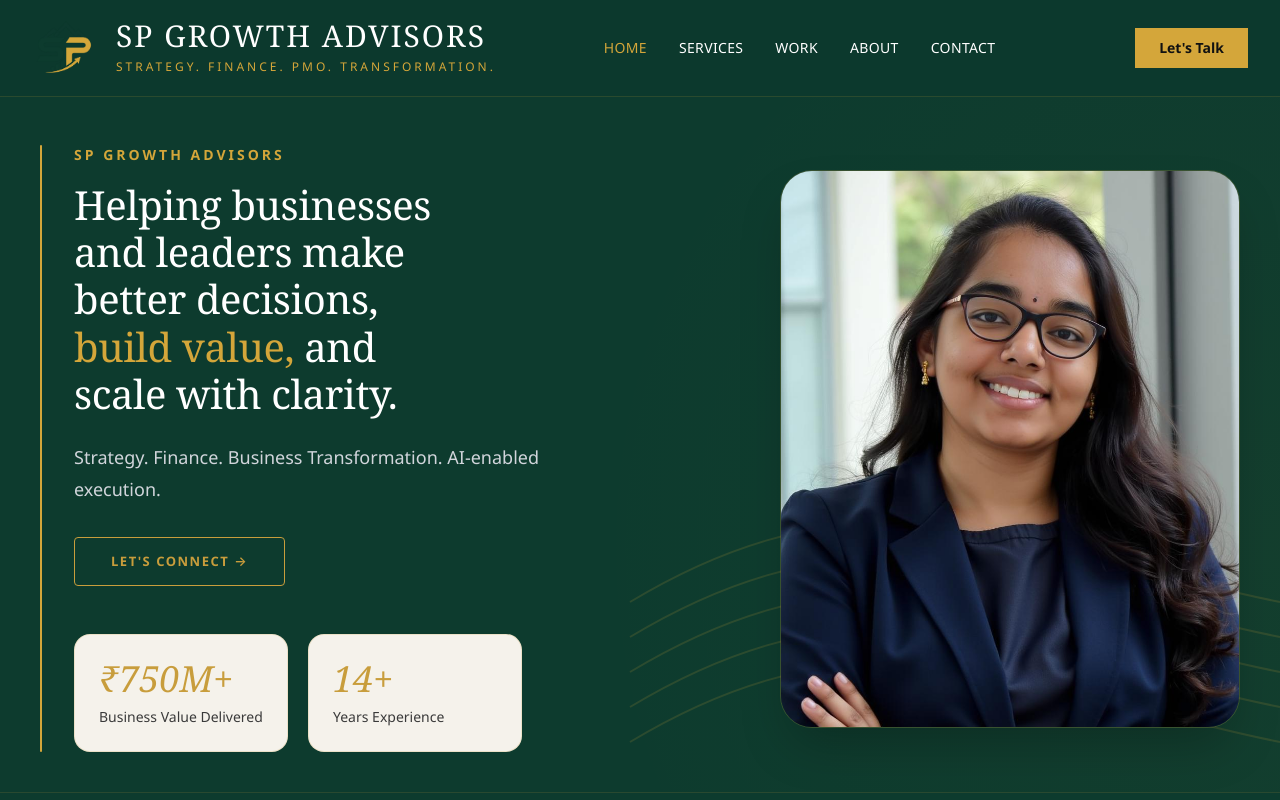
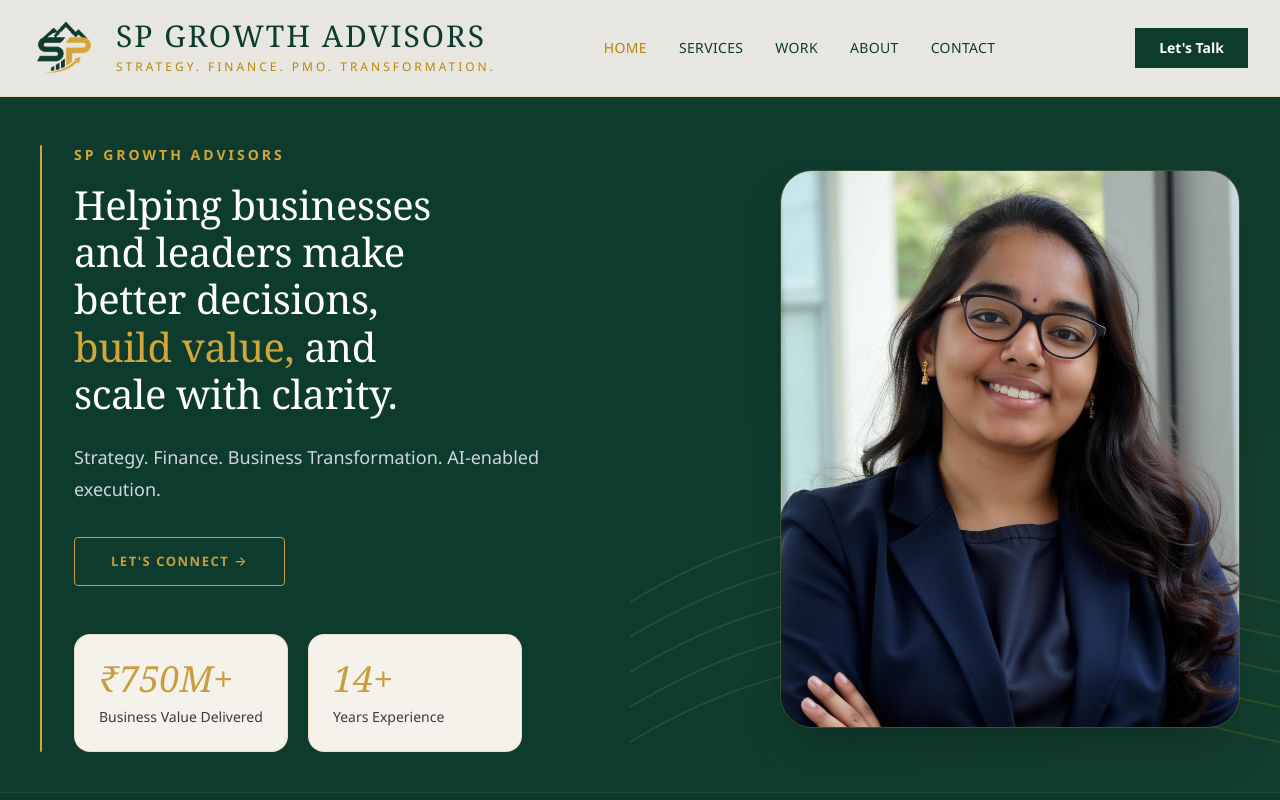
Before and after one commit to SravaniPolina/sravani-portfolio-frontend, a React (Create React App) app: page / in a window 1280 px wide. Shown: the top 800 px of the page. Built offline with nearby package versions, Linux system fonts and the light colour scheme.

Commit message:
Update NavBar.js

```diff
--- a/src/components/NavBar.js
+++ b/src/components/NavBar.js
@@ -14,11 +14,11 @@ export default function NavBar() {
 
   const linkClass = ({ isActive }) =>
     `uppercase tracking-wide text-sm transition ${
-      isActive ? "text-[#D4A63A]" : "text-white hover:text-[#D4A63A]"
+      isActive ? "text-[#B8860B]" : "text-[#0D3B2E] hover:text-[#B8860B]"
     }`;
 
   return (
-    <header className="sticky top-0 z-50 bg-[#0D3B2E]/95 backdrop-blur border-b border-[#D4A63A]/15">
+    <header className="sticky top-0 z-50 bg-[#F5F2EB]/95 backdrop-blur border-b border-[#D4A63A]/25">
       <div className="max-w-7xl mx-auto px-6 lg:px-8">
         <div className="flex items-center justify-between h-auto min-h-[72px] py-3 lg:h-24 lg:py-0">
           <Link
@@ -32,10 +32,10 @@ export default function NavBar() {
               className="h-12 w-12 lg:h-16 lg:w-16 object-contain flex-shrink-0"
             />
             <div>
-              <div className="uppercase text-white tracking-[1px] lg:tracking-[2px] font-serif text-lg lg:text-3xl leading-tight lg:leading-none group-hover:text-[#D4A63A] transition">
+              <div className="uppercase text-[#0D3B2E] tracking-[1px] lg:tracking-[2px] font-serif text-lg lg:text-3xl leading-tight lg:leading-none group-hover:text-[#B8860B] transition">
                 SP GROWTH ADVISORS
               </div>
-              <div className="hidden lg:block uppercase text-[#D4A63A] tracking-[3px] text-xs mt-2 font-medium">
+              <div className="hidden lg:block uppercase text-[#B8860B] tracking-[3px] text-xs mt-2 font-medium">
                 STRATEGY. FINANCE. PMO. TRANSFORMATION.
               </div>
             </div>
@@ -51,22 +51,22 @@ export default function NavBar() {
 
           <Link
             to="/contact"
-            className="hidden lg:flex items-center justify-center bg-[#D4A63A] text-[#111] font-semibold px-6 py-2.5 rounded-lg text-sm hover:scale-105 transition whitespace-nowrap ml-8"
+            className="hidden lg:flex items-center justify-center bg-[#0D3B2E] text-white font-semibold px-6 py-2.5 rounded-lg text-sm hover:scale-105 hover:bg-[#B8860B] hover:text-[#111] transition whitespace-nowrap ml-8"
           >
             Let's Talk
           </Link>
-          <button onClick={() => setIsOpen(!isOpen)} className="lg:hidden text-white text-2xl flex-shrink-0">
+          <button onClick={() => setIsOpen(!isOpen)} className="lg:hidden text-[#0D3B2E] text-2xl flex-shrink-0">
             ☰
           </button>
         </div>
       </div>
       {isOpen && (
-        <div className="lg:hidden bg-[#0D3B2E] border-t border-[#D4A63A]/20">
+        <div className="lg:hidden bg-[#F5F2EB] border-t border-[#D4A63A]/25">
           {navLinks.map((link) => (
             <Link
               key={link.to}
               to={link.to}
-              className="block px-8 py-4 text-white hover:text-[#D4A63A]"
+              className="block px-8 py-4 text-[#0D3B2E] hover:text-[#B8860B]"
               onClick={() => setIsOpen(false)}
             >
               {link.label}
@@ -74,7 +74,7 @@ export default function NavBar() {
           ))}
           <Link
             to="/contact"
-            className="block px-8 py-4 text-[#D4A63A] font-semibold"
+            className="block px-8 py-4 text-[#B8860B] font-semibold"
             onClick={() => setIsOpen(false)}
           >
             Let's Talk →
```
